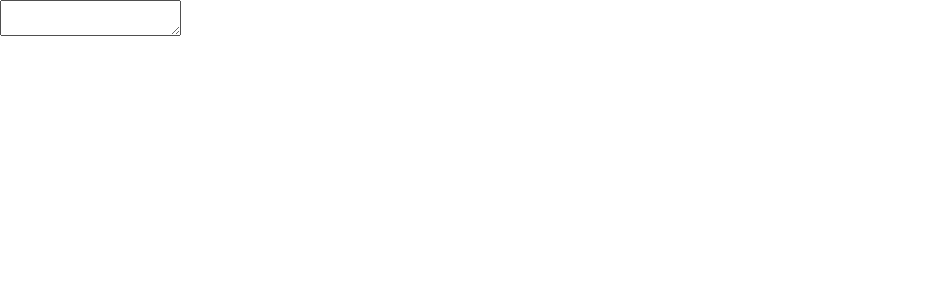
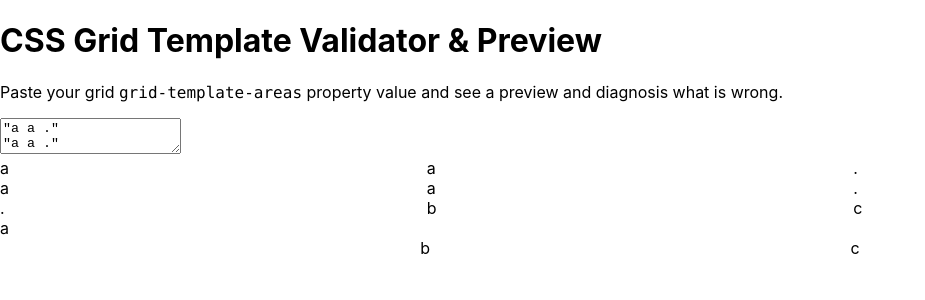
Before and after one commit to evrom/grid-validator, a React (Create React App) app: page / in a window 1280 px wide. Shown: the top 300 px of the page, without its empty margins (0-925 px from the left). Built offline with nearby package versions, Linux system fonts and the light colour scheme.

Commit message:
add header and default value to show

```diff
--- a/src/App.tsx
+++ b/src/App.tsx
@@ -4,12 +4,20 @@ import GridPreview from './GridPreview';
 import CssGridTemplateAreas from './CssGridTemplateAreas'
 
 function App() {
-  const [gridTemplateAreas, setGridTemplateAreas] = useState("");
+  const [gridTemplateAreasInput, setGridTemplateAreas] = useState(`"a a ."
+"a a ."
+". b c";`);
 
   return (
     <div className="App">
-      <textarea onChange={e => setGridTemplateAreas(e.target.value)} value={gridTemplateAreas}></textarea>
-    <GridPreview cssGridTemplateAreas={new CssGridTemplateAreas(gridTemplateAreas)}></GridPreview>
+      <header>
+        <h1>CSS Grid Template Validator & Preview</h1>
+        <p>Paste your grid <code>grid-template-areas</code> property value and see a preview and diagnosis what is wrong.</p>
+      </header>
+      <main>
+      <textarea onChange={e => setGridTemplateAreas(e.target.value)} value={gridTemplateAreasInput}></textarea>
+      <GridPreview cssGridTemplateAreas={new CssGridTemplateAreas(gridTemplateAreasInput)}></GridPreview>
+      </main>
     </div>
   );
 }
```
